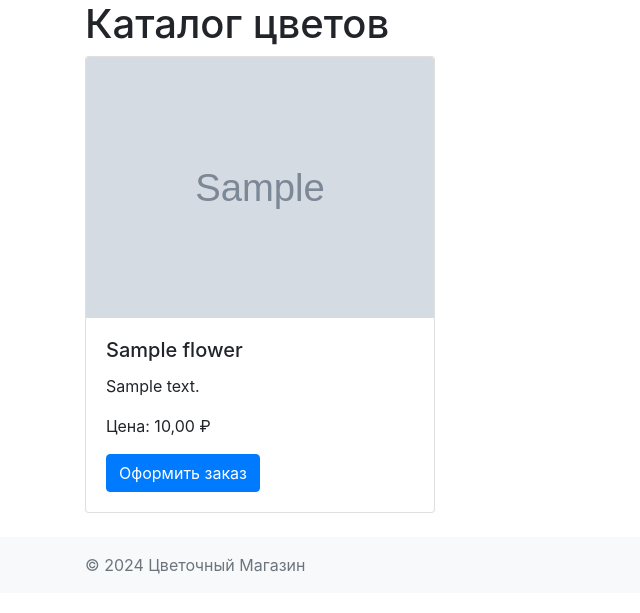
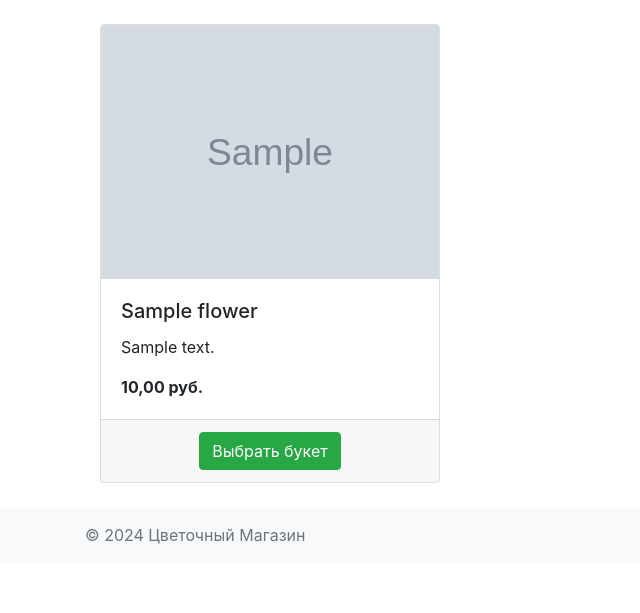
Before and after one commit to irinaalmaeva/FinalProjectSiteFlowers, a Django app: page / in a window 1280 px wide. Shown: the part 56-669 px from the top of the page, without its empty margins (0-640 px from the left). Run offline with Django 5.2, Linux system fonts and the light colour scheme; tables that the repository leaves empty hold one stand-in row (values such as "Sample post"); grey boxes marked "Sample" are stand-in pictures; some libraries are stand-ins or nearby versions.

Commit message:
Update flower_catalog.html

```diff
--- a/flower_delivery/flowers/templates/flower_catalog.html
+++ b/flower_delivery/flowers/templates/flower_catalog.html
@@ -1,22 +1,27 @@
 {% extends 'base.html' %}
 
-{% block title %}Каталог цветов{% endblock %}
-
 {% block content %}
-<h1>Каталог цветов</h1>
+<div class="container mt-4">
     <div class="row">
         {% for flower in flowers %}
-    <div class="col-md-4">
-        <div class="card mb-4">
+            <div class="col-md-4 mb-4">
+                <div class="card h-100">
                     <img src="{{ flower.image.url }}" class="card-img-top" alt="{{ flower.name }}">
                     <div class="card-body">
                         <h5 class="card-title">{{ flower.name }}</h5>
                         <p class="card-text">{{ flower.description }}</p>
-                <p class="card-text">Цена: {{ flower.price }} ₽</p>
-                <a href="{% url 'checkout' flower.id %}" class="btn btn-primary">Оформить заказ</a>
+                        <p class="card-text"><strong>{{ flower.price }} руб.</strong></p>
+                    </div>
+                    <div class="card-footer text-center">
+                        <!-- Кнопка для выбора букета -->
+                        <form action="{% url 'checkout' flower.id %}" method="post">
+                            {% csrf_token %}
+                            <button type="submit" class="btn btn-success">Выбрать букет</button>
+                        </form>
                     </div>
                 </div>
             </div>
         {% endfor %}
     </div>
+</div>
 {% endblock %}
```
Lines whose indentation alone changed are shown as unchanged.
